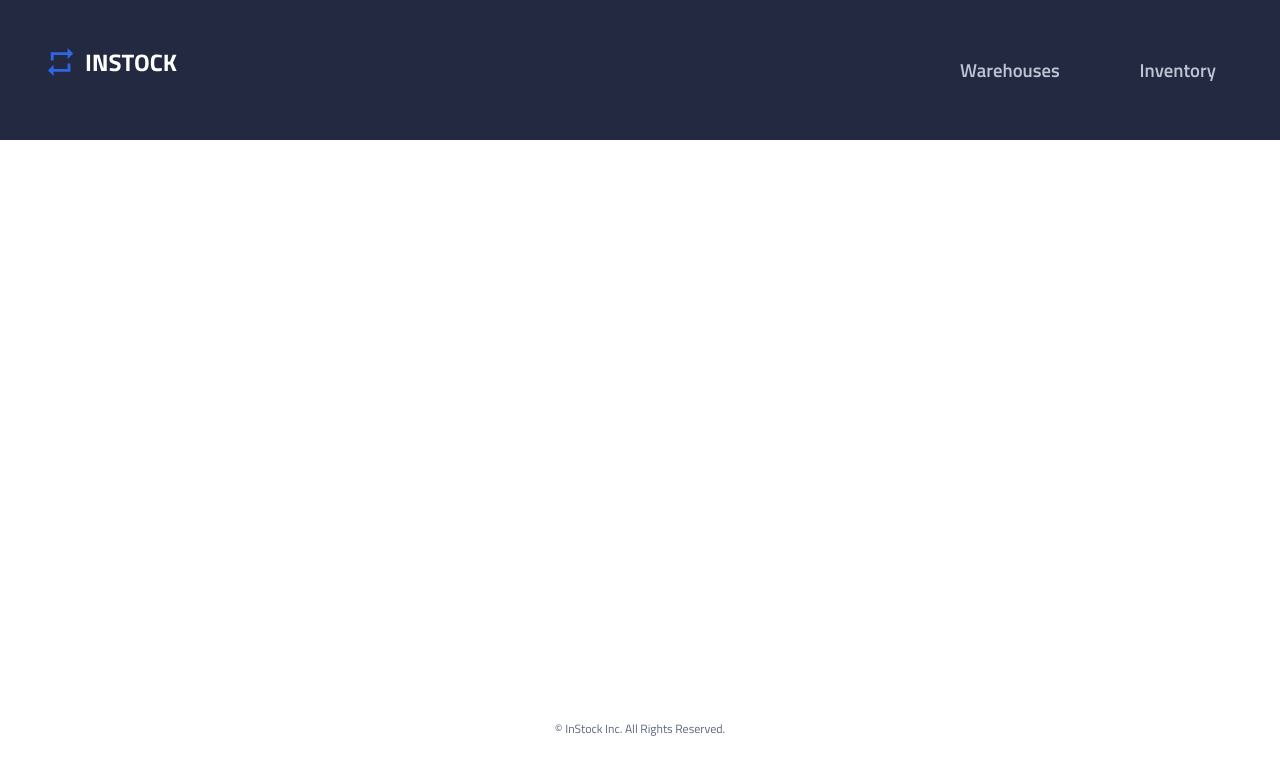
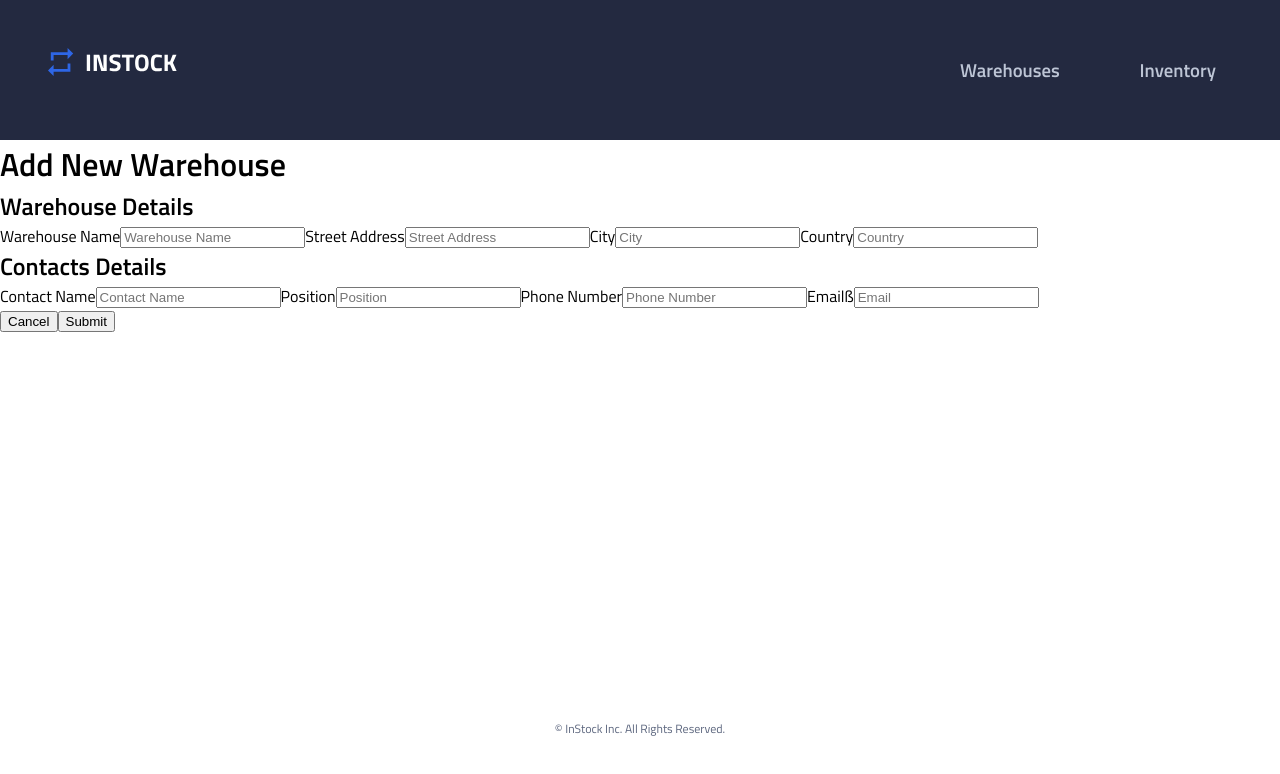
Before and after one commit to reymaa19/InStock-client, a React (Vite) app: page /addnewwarehouse in a window 1280 px wide. Shown: the top 774 px of the page. Built offline with nearby package versions, Linux system fonts and the light colour scheme; the HTML template or start-up script is replaced by a standard one.

Commit message:
Add the AddNewWareHouse Component

```diff
--- a/src/App.jsx
+++ b/src/App.jsx
@@ -4,7 +4,7 @@ import Header from "./components/Header/Header";
 import Footer from "./components/Footer/Footer";
 import InventoryPage from "./pages/InventoryPage/InventoryPage";
 import WarehousePage from "./pages/WarehousePage/WarehousePage";
-
+import AddNewWarehouse from "./components/AddNewWarehouse/AddNewWarehouse";
 const App = () => {
   return (
     <BrowserRouter>
@@ -13,6 +13,8 @@ const App = () => {
         <Route path="/" element={<>default</>} />
         <Route path="/warehouse" element={<WarehousePage />} />
         <Route path="/inventory" element={<InventoryPage />} />
+        <Route path="/addnewwarehouse" element={<AddNewWarehouse />} />
+
       </Routes>
       <Footer />
     </BrowserRouter>
--- /dev/null
+++ b/src/components/AddNewWarehouse/AddNewWarehouse.jsx
@@ -0,0 +1,40 @@
+import React from 'react';
+
+function AddNewWarehouse() {
+  return (
+    <div className="add-warehouse">
+      <h1 className="add-warehouse__title">Add New Warehouse</h1>
+      <form className="details">
+        <div className="details__address">
+            <h2 className="details__adress-title">Warehouse Details</h2>
+            <label htmlFor="warehouse">Warehouse Name</label>
+            <input type="text" id="warehouse" name="warehouse" placeholder="Warehouse Name" />
+            <label htmlFor="address">Street Address</label>
+            <input type="text" id="address" name="address" placeholder="Street Address" />
+            <label htmlFor="city">City</label>
+            <input type="text" id="city" name="city" placeholder="City" />
+            <label htmlFor="country">Country</label>
+            <input type="text" id="country" name="country" placeholder="Country" />
+        </div>
+
+        <div className="details__contacts">
+        <h2 className="details__adress-title">Contacts Details</h2>
+            <label htmlFor="contact-name">Contact Name</label>
+            <input type="text" id="contact-name" name="contact-name" placeholder="Contact Name" />
+            <label htmlFor="position">Position</label>
+            <input type="text" id="position" name="position" placeholder="Position" />
+            <label htmlFor="phone-number">Phone Number</label>
+            <input type="text" id="phone-number" name="phone-number" placeholder="Phone Number" />
+            <label htmlFor="Email">Email</label>ß
+            <input type="text" id="Email" name="Email" placeholder="Email" />
+        </div>
+
+        <button type="submit">Cancel</button>
+        <button type="submit">Submit</button>
+
+      </form>
+    </div>
+  );
+}
+
+export default AddNewWarehouse;
```
Also changed, not shown: src/components/AddNewWarehouse/AddNewWarehouse.scss (added).
